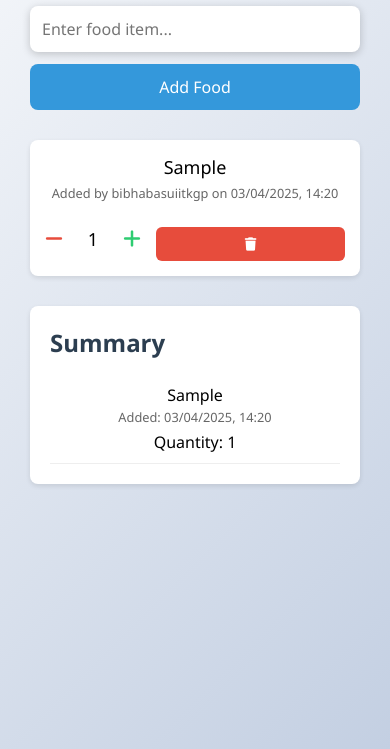
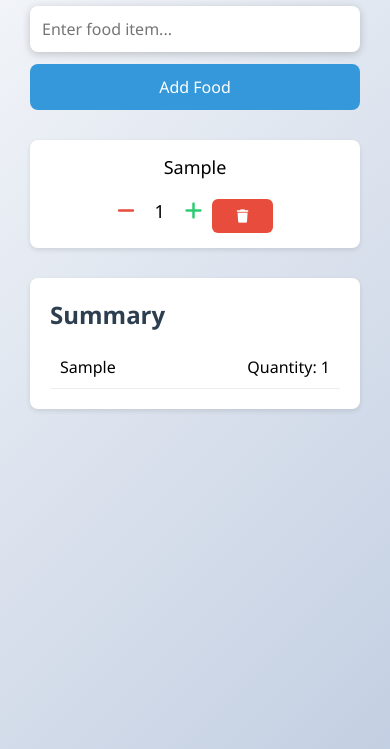
Before and after one commit to bibhabasuiitkgp/Food_App, a plain HTML site: page index.html in a window 390 px wide. Both pictures are taken after typing "Sample" into the empty fields and a click on the button "Add Food". Shown: the part 95-844 px from the top of the page. Drawn offline with Linux system fonts and the light colour scheme.

Commit message:
Frintend modified

```diff
--- a/script.js
+++ b/script.js
@@ -12,16 +12,14 @@ document.addEventListener('DOMContentLoaded', () => {
         localStorage.setItem('foodItems', JSON.stringify(foods));
     }
 
-    // Add new food item with timestamp and user info
+    // Add new food item
     function addFood() {
         const foodName = foodInput.value.trim();
         if (foodName) {
             const food = {
                 id: Date.now(),
                 name: foodName,
-                quantity: 1,
-                addedBy: 'bibhabasuiitkgp',
-                timestamp: new Date().toISOString(),
+                quantity: 1
             };
             foods.push(food);
             updateLocalStorage();
@@ -32,19 +30,6 @@ document.addEventListener('DOMContentLoaded', () => {
         }
     }
 
-    // Format date for display
-    function formatDate(dateString) {
-        const date = new Date(dateString);
-        return date.toLocaleString('en-US', {
-            year: 'numeric',
-            month: '2-digit',
-            day: '2-digit',
-            hour: '2-digit',
-            minute: '2-digit',
-            hour12: false
-        });
-    }
-
     // Render food list
     function renderFoodList() {
         foodList.innerHTML = '';
@@ -52,10 +37,7 @@ document.addEventListener('DOMContentLoaded', () => {
             const foodItem = document.createElement('div');
             foodItem.className = 'food-item';
             foodItem.innerHTML = `
-                <div class="food-info">
-                    <span class="food-name">${food.name}</span>
-                    <small class="food-meta">Added by ${food.addedBy} on ${formatDate(food.timestamp)}</small>
-                </div>
+                <span class="food-name">${food.name}</span>
                 <div class="quantity-controls">
                     <button class="quantity-btn decrease-btn" onclick="decreaseQuantity(${food.id})">
                         <i class="fas fa-minus"></i>
@@ -80,11 +62,8 @@ document.addEventListener('DOMContentLoaded', () => {
             const summaryItem = document.createElement('div');
             summaryItem.className = 'summary-item';
             summaryItem.innerHTML = `
-                <div class="summary-info">
-                    <span>${food.name}</span>
-                    <small>Added: ${formatDate(food.timestamp)}</small>
-                </div>
-                <span class="summary-quantity">Quantity: ${food.quantity}</span>
+                <span>${food.name}</span>
+                <span>Quantity: ${food.quantity}</span>
             `;
             summary.appendChild(summaryItem);
         });
--- a/styles.css
+++ b/styles.css
@@ -36,14 +36,14 @@ h1 {
     padding: 12px;
     border: none;
     border-radius: 8px;
-    box-shadow: 0 2px 5px rgba(0, 0, 0, 0.1);
+    box-shadow: 0 2px 5px rgba(0,0,0,0.1);
     font-size: 16px;
     transition: all 0.3s ease;
 }
 
 #foodInput:focus {
     outline: none;
-    box-shadow: 0 2px 8px rgba(0, 0, 0, 0.2);
+    box-shadow: 0 2px 8px rgba(0,0,0,0.2);
     transform: translateY(-2px);
 }
 
@@ -71,7 +71,7 @@ h1 {
     display: flex;
     align-items: center;
     justify-content: space-between;
-    box-shadow: 0 2px 5px rgba(0, 0, 0, 0.1);
+    box-shadow: 0 2px 5px rgba(0,0,0,0.1);
     animation: slideIn 0.5s ease-out;
 }
 
@@ -140,7 +140,7 @@ h1 {
     background: white;
     padding: 20px;
     border-radius: 8px;
-    box-shadow: 0 2px 5px rgba(0, 0, 0, 0.1);
+    box-shadow: 0 2px 5px rgba(0,0,0,0.1);
     animation: fadeIn 1s ease-in;
 }
 
@@ -162,7 +162,6 @@ h1 {
         opacity: 0;
         transform: translateX(-20px);
     }
-
     to {
         opacity: 1;
         transform: translateX(0);
@@ -173,7 +172,6 @@ h1 {
     from {
         opacity: 0;
     }
-
     to {
         opacity: 1;
     }
@@ -213,74 +211,3 @@ h1 {
         margin-top: 10px;
     }
 }
-
-
-.food-info {
-    display: flex;
-    flex-direction: column;
-    flex: 1;
-}
-
-.food-meta {
-    color: #666;
-    font-size: 0.8rem;
-    margin-top: 4px;
-}
-
-.summary-info {
-    display: flex;
-    flex-direction: column;
-}
-
-.summary-info small {
-    color: #666;
-    font-size: 0.8rem;
-    margin-top: 2px;
-}
-
-.summary-quantity {
-    font-weight: 500;
-}
-
-/* Update the existing food-item class */
-.food-item {
-    background: white;
-    padding: 15px;
-    border-radius: 8px;
-    margin-bottom: 10px;
-    display: flex;
-    align-items: center;
-    justify-content: space-between;
-    box-shadow: 0 2px 5px rgba(0, 0, 0, 0.1);
-    animation: slideIn 0.5s ease-out;
-    gap: 15px;
-}
-
-/* Update media queries for better responsive design */
-@media (max-width: 600px) {
-    .food-item {
-        flex-direction: column;
-        gap: 15px;
-    }
-
-    .food-info {
-        text-align: center;
-    }
-
-    .food-meta {
-        margin-top: 5px;
-    }
-
-    .quantity-controls {
-        width: 100%;
-        justify-content: center;
-        gap: 15px;
-    }
-
-    .summary-item {
-        flex-direction: column;
-        align-items: center;
-        text-align: center;
-        gap: 5px;
-    }
-}
```
